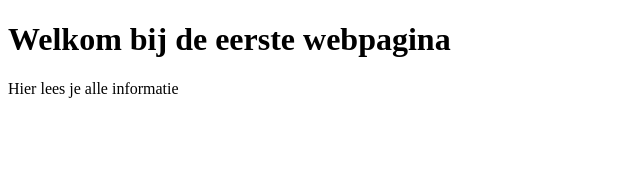
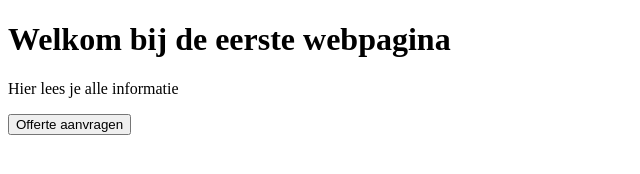
Before and after one commit to VincentOosterom/Git-workshop-test, a plain HTML site: page index.html in a window 1280 px wide. Shown: the whole page, without its empty margins (0-640 px from the left). Drawn offline with Linux system fonts and the light colour scheme.

Commit message:
Button toegeveogd

```diff
--- a/index.html
+++ b/index.html
@@ -9,6 +9,7 @@
   <header>
     <h1>Welkom bij de eerste webpagina</h1>
     <p>Hier lees je alle informatie</p>
+      <button>Offerte aanvragen</button>
   </header>
 </main>
 
--- a/style.css
+++ b/style.css
@@ -3,3 +3,10 @@ body{
     font-size: 16px;
 
 }
+
+button{
+    border: none;
+    font-family: cursive;
+    font-size: 16px;
+
+}
```
